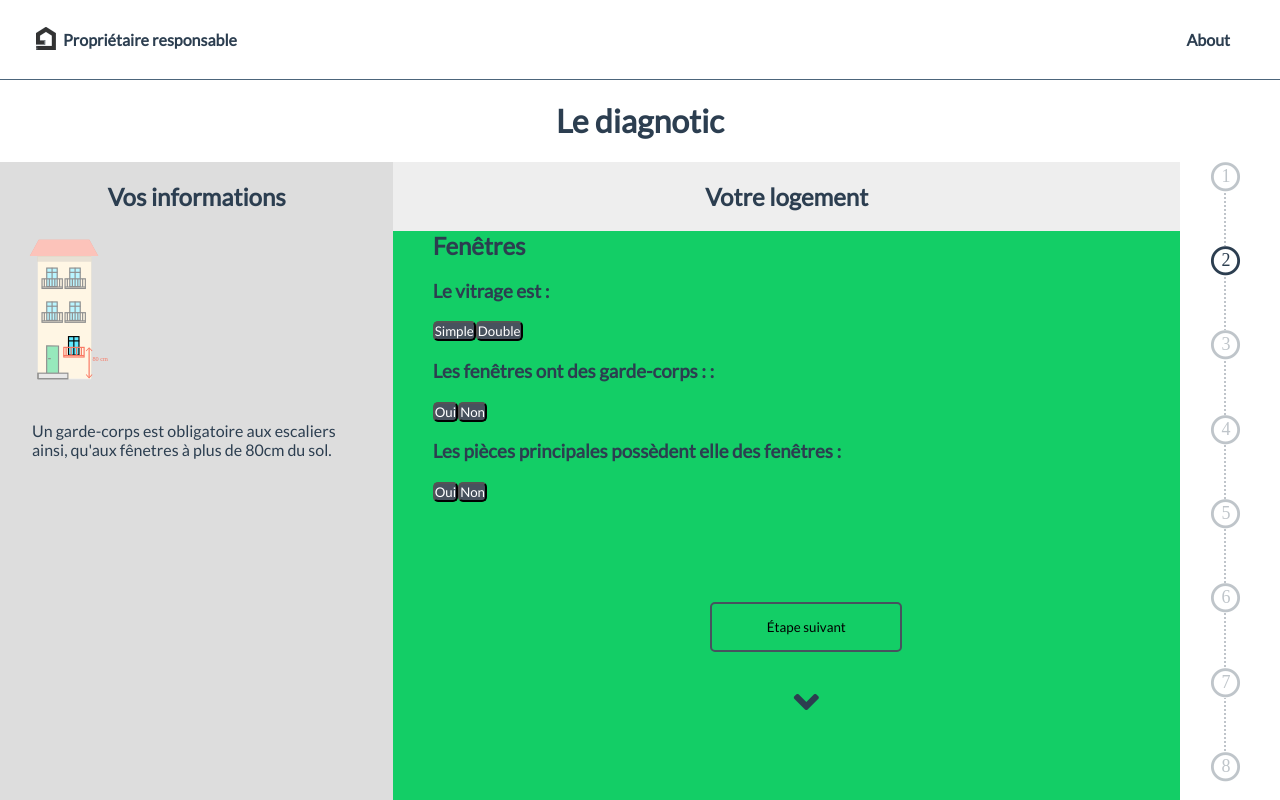
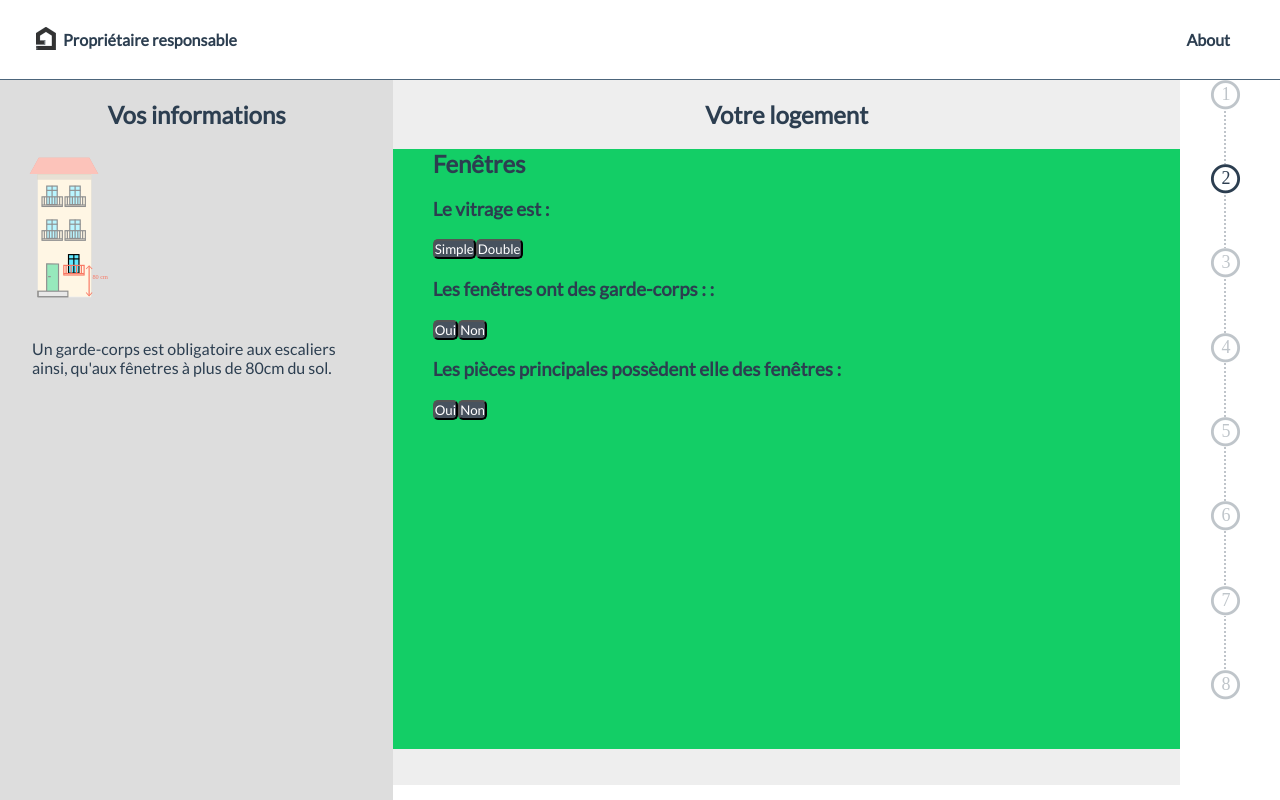
Before and after one commit to benoitguigal/permis-de-louer, a Vue app in the folder app/: page /commencez in a window 1280 px wide. Both pictures are taken after a click on the button "Étape suivant". Built offline with nearby package versions, Linux system fonts and the light colour scheme.

Commit message:
Fix scroll and next button

```diff
--- a/app/src/components/Glazing.vue
+++ b/app/src/components/Glazing.vue
@@ -30,39 +30,19 @@
         <button class="is--default">
             Non
         </button>
-        <div class="next">
-            <NextStep></NextStep>
-        </div>
     </div>
 </template>
 
 <script>
-    import NextStep from '@/components/NextStep'
-    import GlazingReminder from '@/components/reminders/GlazingReminder.vue'
-    import ReminderStore from '@/store/ReminderStore'
-
     export default {
         name : 'glazing',
-
-        components : {NextStep},
-
-        mounted () {
-            // ReminderStore.dispatch('changeReminder', GlazingReminder)
-        }
     }
 </script>
 
 <style lang="scss" scoped>
     .glazing {
-        min-height: 775px;
+        min-height: 600px;
         background-color: #13CE66;
         padding-left: 5%;
-
-        .next {
-            text-align: center;
-        }
-
     }
-
-
 </style>
--- a/app/src/components/Housing.vue
+++ b/app/src/components/Housing.vue
@@ -37,21 +37,16 @@
                 ></vue-slider>
             </div>
         </form>
-
-        <div class="next">
-            <NextStep></NextStep>
-        </div>
     </div>
 </template>
 
 <script>
     import vueSlider from 'vue-slider-component'
-    import NextStep from '@/components/NextStep.vue'
 
     export default {
         name : 'housing',
 
-        components : {vueSlider, NextStep},
+        components : {vueSlider},
 
         data () {
             return {
@@ -68,11 +63,6 @@
     .housing {
         min-height: 530px;
         position: relative;
-
-        .next {
-            margin-top: 100px;
-            text-align: center;
-        }
 
         form {
             padding-left: 80px;
--- a/app/src/components/InformationStepper.vue
+++ b/app/src/components/InformationStepper.vue
@@ -1,16 +1,28 @@
 <template lang="html">
     <div class="information-stepper">
         <component v-bind:is="currentStepComponent"></component>
+        <div class="next">
+            <NextStep></NextStep>
+        </div>
     </div>
 </template>
 
 <script>
     import WizardStore from '@/store/WizardStore'
+    import NextStep from '@/components/NextStep.vue'
 
     export default {
         name : 'information-stepper',
 
         store : WizardStore,
+
+        components : {NextStep},
+
+        watch : {
+            currentStepComponent () {
+                this.$emit('change-component')
+            }
+        },
 
         computed : {
             currentStepComponent () {
@@ -20,10 +32,9 @@
     }
 </script>
 
-<style lang="css" scoped>
+<style lang="scss" scoped>
     .information-stepper {
-
+        padding-bottom: 100px;
     }
 
-
 </style>
--- a/app/src/components/NextStep.vue
+++ b/app/src/components/NextStep.vue
@@ -37,7 +37,7 @@
 
         i {
             font-size: 40px;
-            margin-top: 30px;
+            margin-top: 10px;
 
             &:hover {
                 cursor: pointer;
--- a/app/src/views/Start.vue
+++ b/app/src/views/Start.vue
@@ -16,7 +16,7 @@
                     <h2>
                         Votre logement
                     </h2>
-                    <InformationStepper></InformationStepper>
+                    <InformationStepper v-on:change-component="scroll()"></InformationStepper>
                 </div>
             </div>
             <div class="right-part">
@@ -45,6 +45,12 @@
 
             WizardStore.dispatch('reset')
             ReminderStore.dispatch('reset')
+        },
+
+        methods : {
+            scroll () {
+                document.getElementsByClassName('center-part')[0].scrollTop = 0
+            }
         },
 
         computed : {
```
